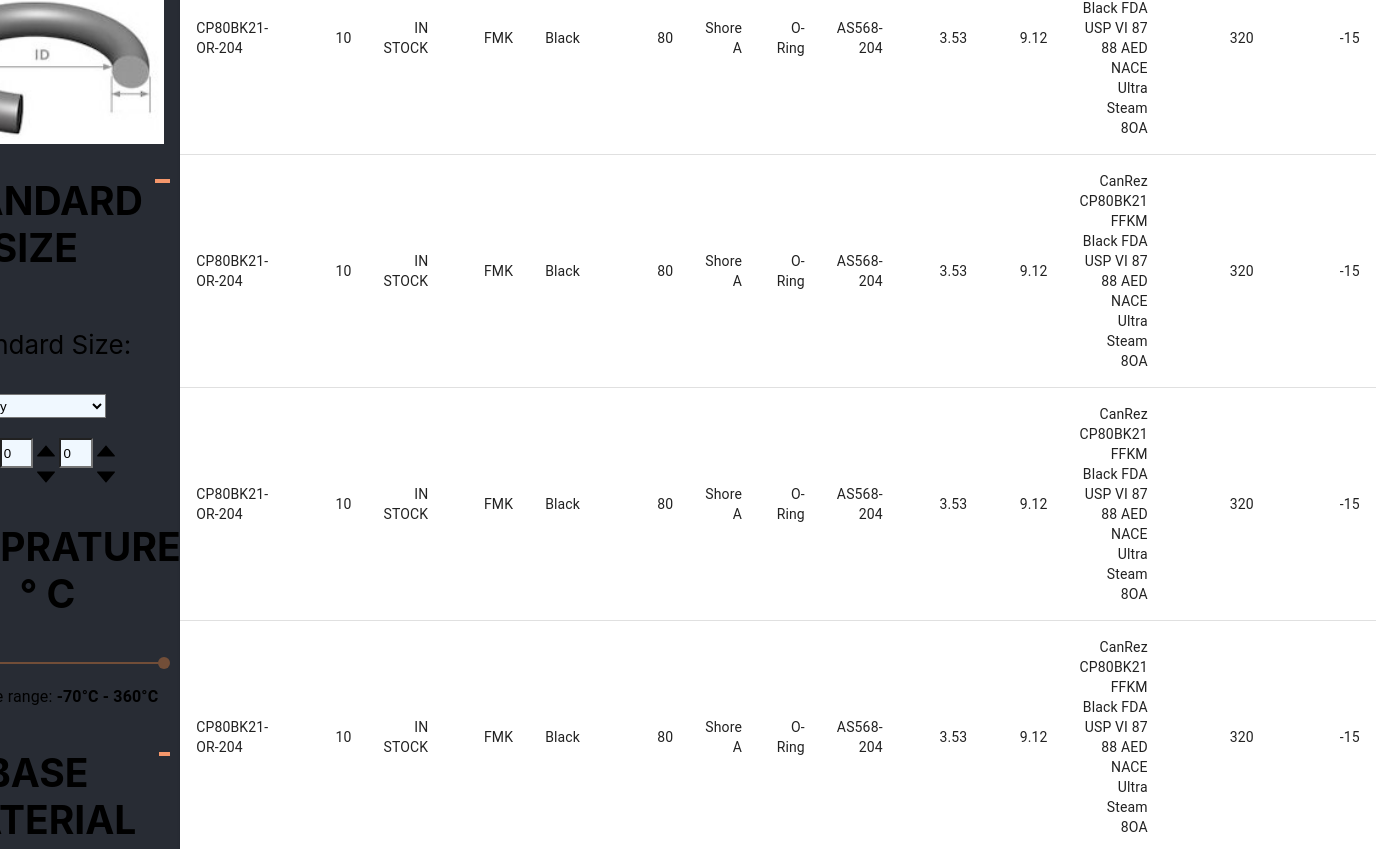
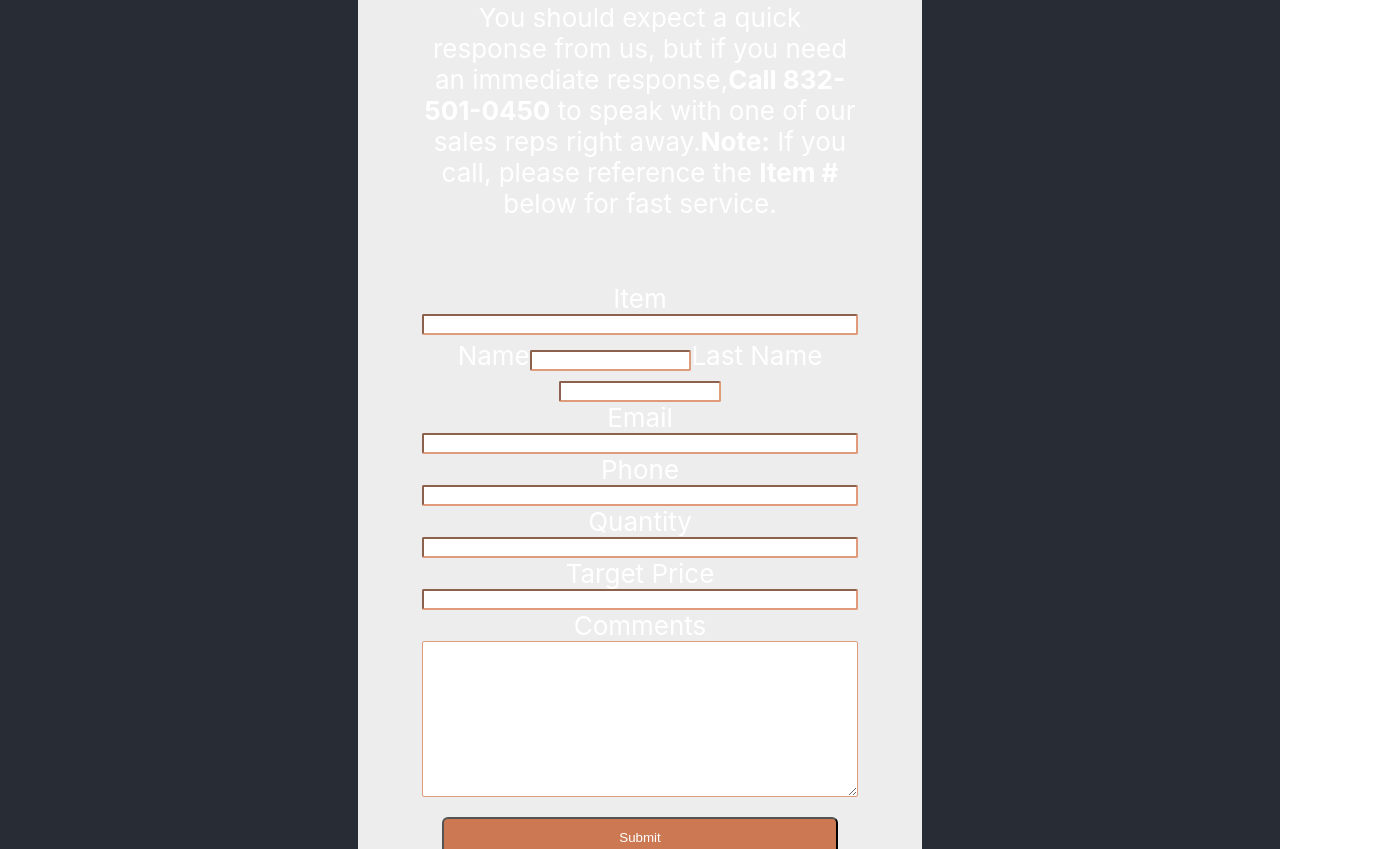
Before and after one commit to ZarqaShehwar/canyoncomponents, a React (Create React App) app: page / in a window 1280 px wide. Shown: the part 316-1165 px from the top of the page, 1376 px wide, since content can reach past the window. Built offline with nearby package versions, Linux system fonts and the light colour scheme.

Commit message:
request a quote

```diff
--- a/src/App.js
+++ b/src/App.js
@@ -1,13 +1,15 @@
 
 import React from 'react';
 import './App.css';
-import Shop from './components/shope/Shop'
+import RequestQuote from './components/REquestQutoe/RequestQuote';
+// import Shop from './components/shope/Shop'
 function App() {
 
   return (
     <div className="App">
       <header className="App-header">
-        <Shop/>
+        {/* <Shop/> */}
+        <RequestQuote/>
       </header>
     </div>
   );
--- /dev/null
+++ b/src/components/REquestQutoe/RequestQuote.jsx
@@ -0,0 +1,47 @@
+import React from 'react'
+import '../REquestQutoe/request.css'
+
+const RequestQuote = () => {
+    return (
+        <>
+
+            <div className='container'>
+                <div className="icon">
+
+                </div>
+                <h1 className='head'>REQUEST A QUOTE</h1>
+                <p className='para'>
+                    You should expect a quick response from us, but if you need an immediate response,
+                    <strong>Call 832-501-0450</strong> to speak with one of our sales reps right away.
+                    <strong>Note:</strong> If you call, please reference the <strong>Item #</strong> below for fast service.
+                </p>
+                <form action="" className='form' method="post">
+                    <label htmlFor="item">Item</label>
+                    <input type="text" name="" id="item" />
+
+                    <div>
+                    <label htmlFor="Name">Name</label>
+                    <input type="text" name="" id="Name" />
+                    <label htmlFor="Lname">Last Name</label>
+                    <input type="text" name="" id="Lname" />
+                    </div>
+
+                    <label htmlFor="Email">Email</label>
+                    <input type="text" name="" id="Email" />
+                    <label htmlFor="Phone">Phone</label>
+                    <input type="text" name="" id="Phone" />
+                    <label htmlFor="Quantity">Quantity</label>
+                    <input type="text" name="" id="Quantity" />
+                    <label htmlFor="tprice">Target Price</label>
+                    <input type="text" name="" id="tprice" />
+                    <label htmlFor="comments">Comments</label>
+                    <textarea name="" id="comments" cols="30" rows="10" />
+
+                    <button type="submit" className='subbtn'>Submit</button>
+                </form>
+            </div>
+        </>
+    )
+}
+
+export default RequestQuote
--- /dev/null
+++ b/src/components/REquestQutoe/request.css
@@ -0,0 +1,49 @@
+.container{
+    margin-top: 5vw;
+    margin-left: 28vw;
+    margin-right: 28vw;
+    background-color: #EDEDED;
+}
+.head{
+    color: #cc7953;
+    margin: 5vw;
+}
+.para{
+    margin: 5vw;
+}
+.form{
+    display: flex;
+    flex-direction: column;
+    margin: 5vw;
+}
+.subbtn{
+    background-color:#cc7953 ;
+    border-radius:6px ;
+    height: 5vh;
+    margin: 20px;
+    color: white;
+
+}
+.subbtn:hover{
+    background-color:#eb6526 ;
+    border-radius:10px ;
+    margin: 20px;
+    color: black;
+
+}
+#Name{
+    margin-top: 15px;
+    width: 12vw;
+    border-color:#e09b7b ;
+    border-radius :2px ;
+
+}
+#Lname{
+    width: 12vw;
+    border-color:#e09b7b ;
+    border-radius :2px ;
+}
+#item, #Email,#Phone,#Quantity,#tprice,#comments{
+    border-color:#e09b7b ;
+    border-radius :2px ;
+}
```
